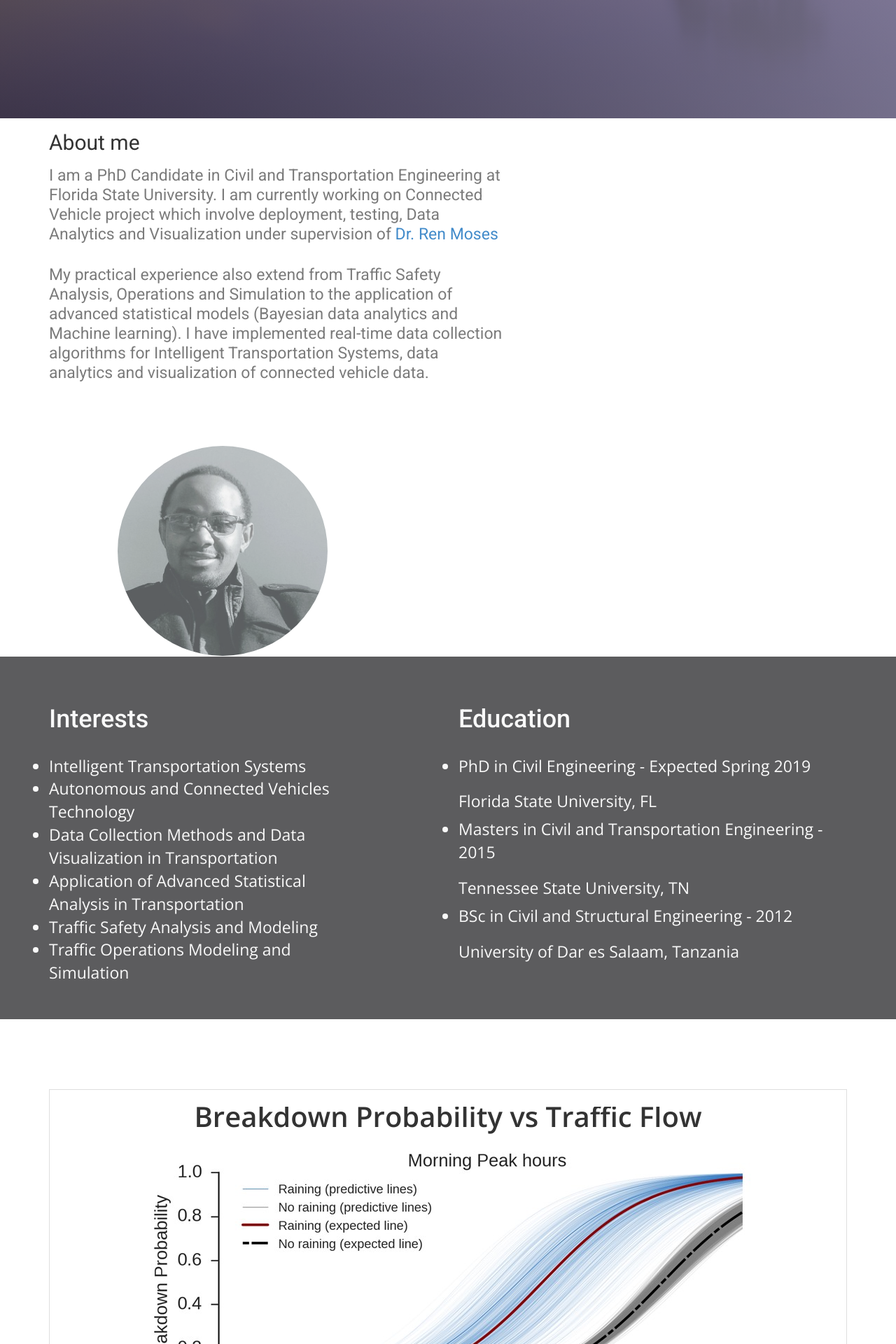
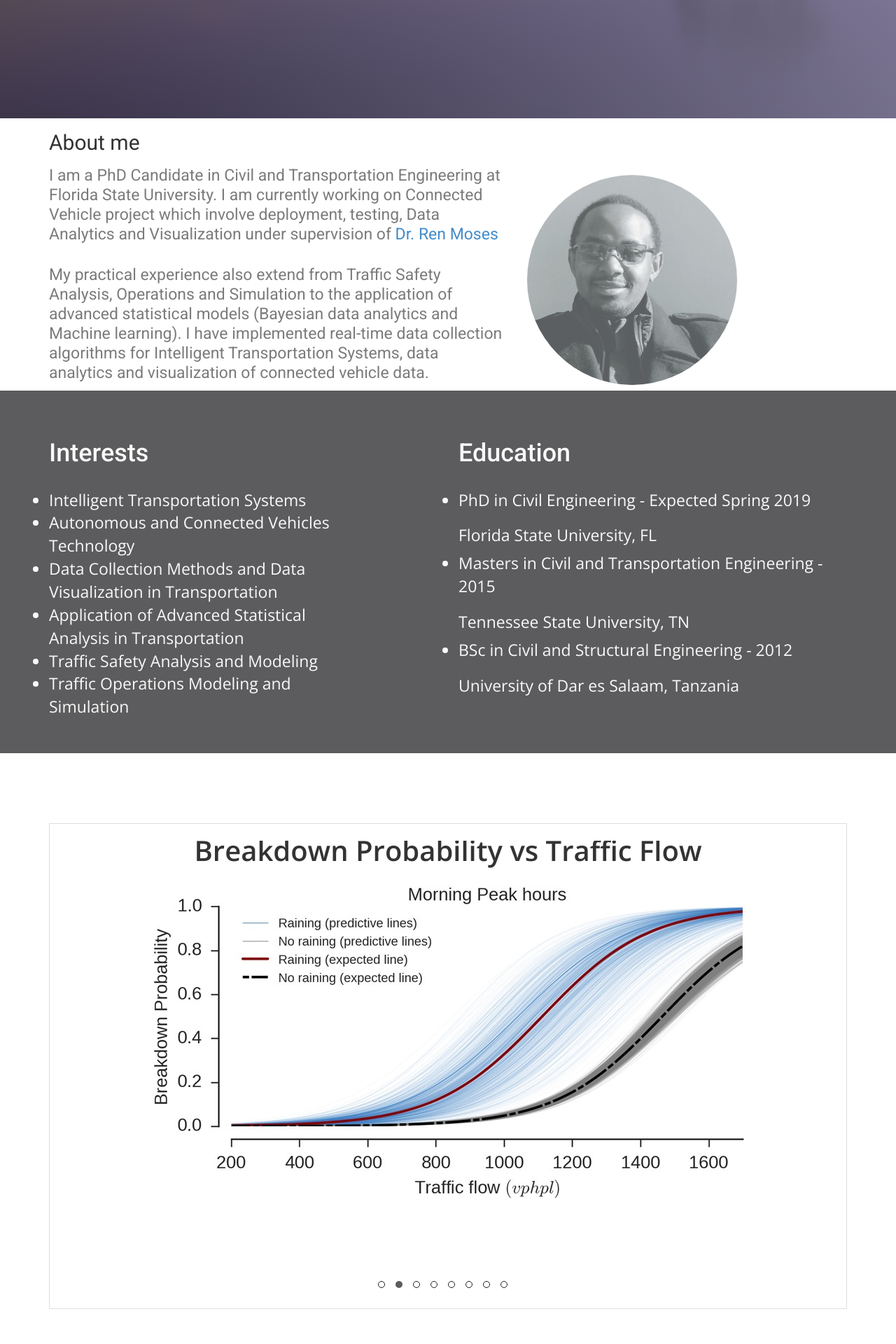
Before and after one commit to ekidando/Emma, a Jekyll site: the page built from index.html, in a window 1280 px wide. Shown: the part 680-2600 px from the top of the page at 70% size. Built offline with Jekyll 4.4.1, drawn with Linux system fonts in a browser that asks for light colours; nearby versions of some CDN libraries; some web fonts are replaced.

Commit message:
Update index.html

```diff
--- a/index.html
+++ b/index.html
@@ -38,7 +38,7 @@ published: true
 
           </div>
       </div><!-- .col-md-7 close -->
-      <div class="col-md-5 col-md-offset-1 col-sm-12">
+      <div class="col-md-5 col-sm-12">
         <div class="block">
           <br><br><br><br>
          <img class="centered-and-cropped" width="300" height="300" style="border-radius:50%; opacity: 0.7;" src="img/2-2.jpg" alt="Img">
```
